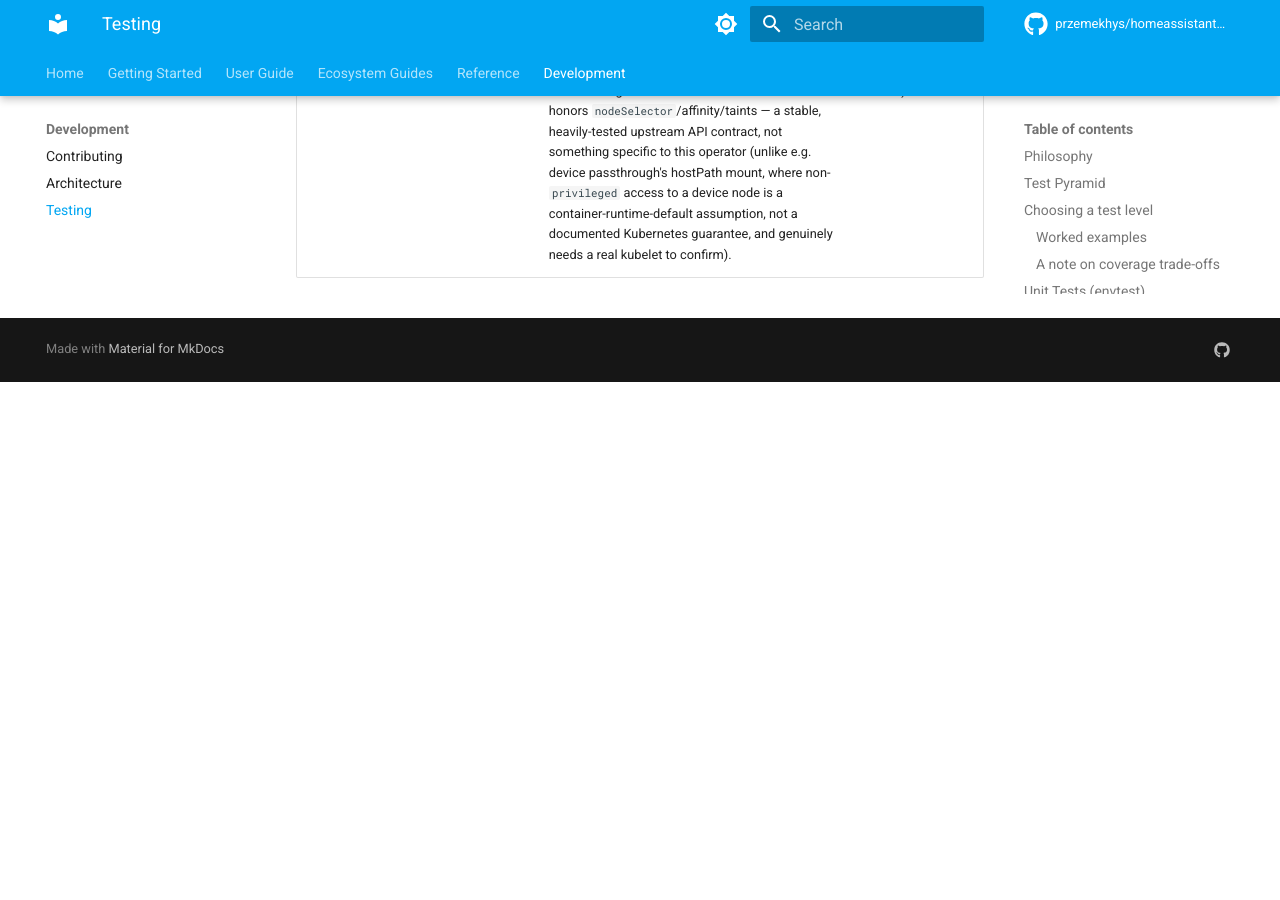
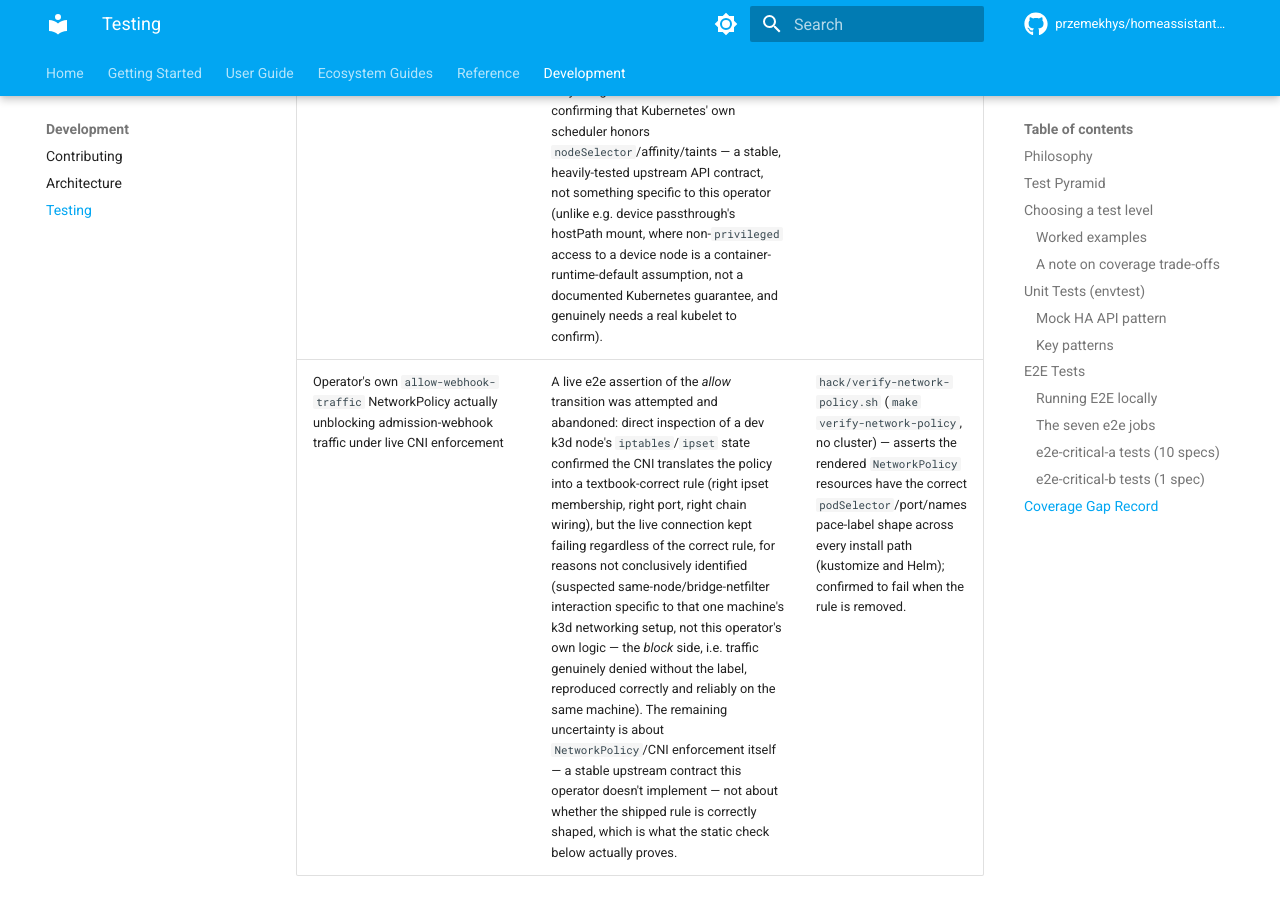
Before and after one commit to agdphd/homeassistant-operator, an MkDocs documentation site: the page built from docs/development/testing.md, in a window 1280 px wide and 900 px high, scrolled down 7728 px. Built offline with MkDocs 1.6.1 and Material for MkDocs 9.7.7, drawn with Linux system fonts in a browser that asks for light colours; comment, search, counter and statistics services are not loaded; before the commit the page ends 8110 px from its top, so only the background shows below that.

Commit message:
fix(network-policy): allow admission webhook traffic through the operator's own NetworkPolicy

```diff
--- a/docs/development/testing.md
+++ b/docs/development/testing.md
@@ -314,3 +314,4 @@ it into an existing (or new) job:
 | Scenario | Why not gating | Where (if anywhere) it's still verified |
 |---|---|---|
 | `spec.scheduling` (nodeSelector/affinity/tolerations actually influencing real placement) | An e2e job for this was built and run successfully, then deliberately removed: every piece of this operator's own logic (field copy onto the pod template, rollout-on-change diffing, the `SchedulingReady` condition mirroring the pod's own `PodScheduled` condition, admission validation) is already covered by envtest without a real scheduler. The only thing a real cluster adds is confirming that Kubernetes' own scheduler honors `nodeSelector`/affinity/taints — a stable, heavily-tested upstream API contract, not something specific to this operator (unlike e.g. device passthrough's hostPath mount, where non-`privileged` access to a device node is a container-runtime-default assumption, not a documented Kubernetes guarantee, and genuinely needs a real kubelet to confirm). | `internal/controller/scheduling_test.go` and `internal/webhook/v1/admission_envtest_test.go` (both envtest, real API server) |
+| Operator's own `allow-webhook-traffic` NetworkPolicy actually unblocking admission-webhook traffic under live CNI enforcement | A live e2e assertion of the *allow* transition was attempted and abandoned: direct inspection of a dev k3d node's `iptables`/`ipset` state confirmed the CNI translates the policy into a textbook-correct rule (right ipset membership, right port, right chain wiring), but the live connection kept failing regardless of the correct rule, for reasons not conclusively identified (suspected same-node/bridge-netfilter interaction specific to that one machine's k3d networking setup, not this operator's own logic — the *block* side, i.e. traffic genuinely denied without the label, reproduced correctly and reliably on the same machine). The remaining uncertainty is about `NetworkPolicy`/CNI enforcement itself — a stable upstream contract this operator doesn't implement — not about whether the shipped rule is correctly shaped, which is what the static check below actually proves. | `hack/verify-network-policy.sh` (`make verify-network-policy`, no cluster) — asserts the rendered `NetworkPolicy` resources have the correct `podSelector`/port/namespace-label shape across every install path (kustomize and Helm); confirmed to fail when the rule is removed. |
```
Also changed, not shown: 7 other files.
